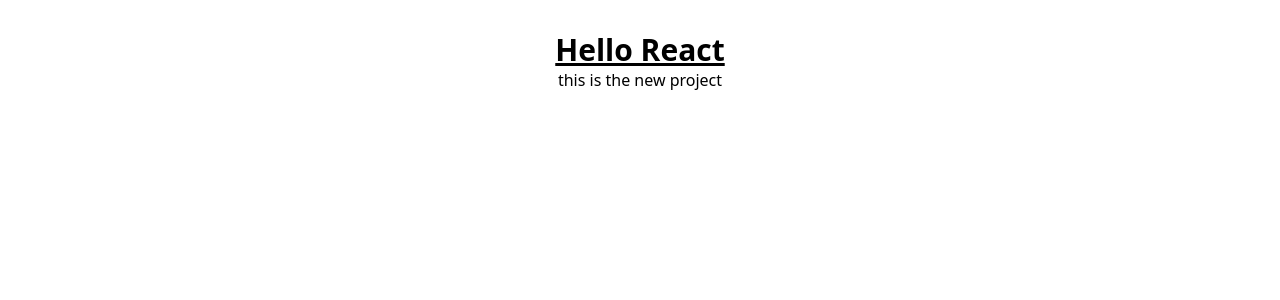
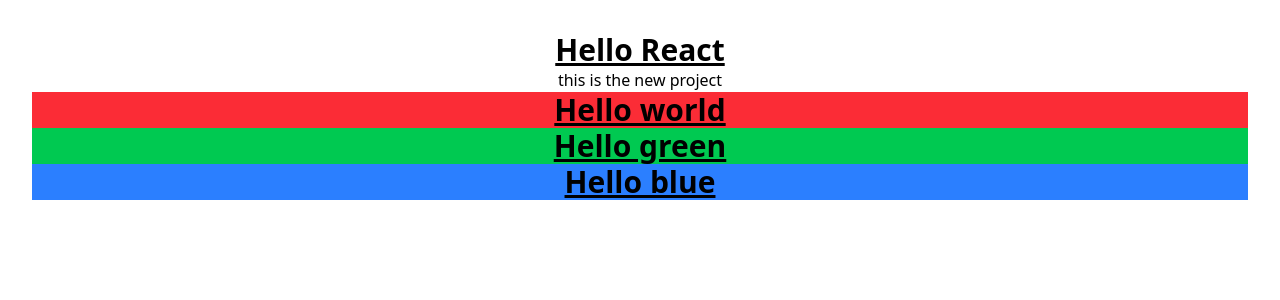
Before and after one commit to Everunity/vite-react, a React (Vite) app: page / in a window 1280 px wide. Shown: the top 300 px of the page. Built offline with nearby package versions, Linux system fonts and the light colour scheme.

Commit message:
Update project code

```diff
--- a/src/App.jsx
+++ b/src/App.jsx
@@ -5,6 +5,15 @@
     <>
       <h1 className="text-3xl font-bold underline text-black">Hello React</h1>
       <p>this is the new project </p>
+      <div className="bg-red-500">
+        <h1 className="text-3xl font-bold underline text-black">Hello world</h1>
+      </div>
+      <div className="bg-green-500">
+        <h1 className="text-3xl font-bold underline text-black">Hello green</h1>
+      </div>
+      <div className="bg-blue-500">
+        <h1 className="text-3xl font-bold underline text-black">Hello blue</h1>
+      </div>
     </>
   );
 }
```
